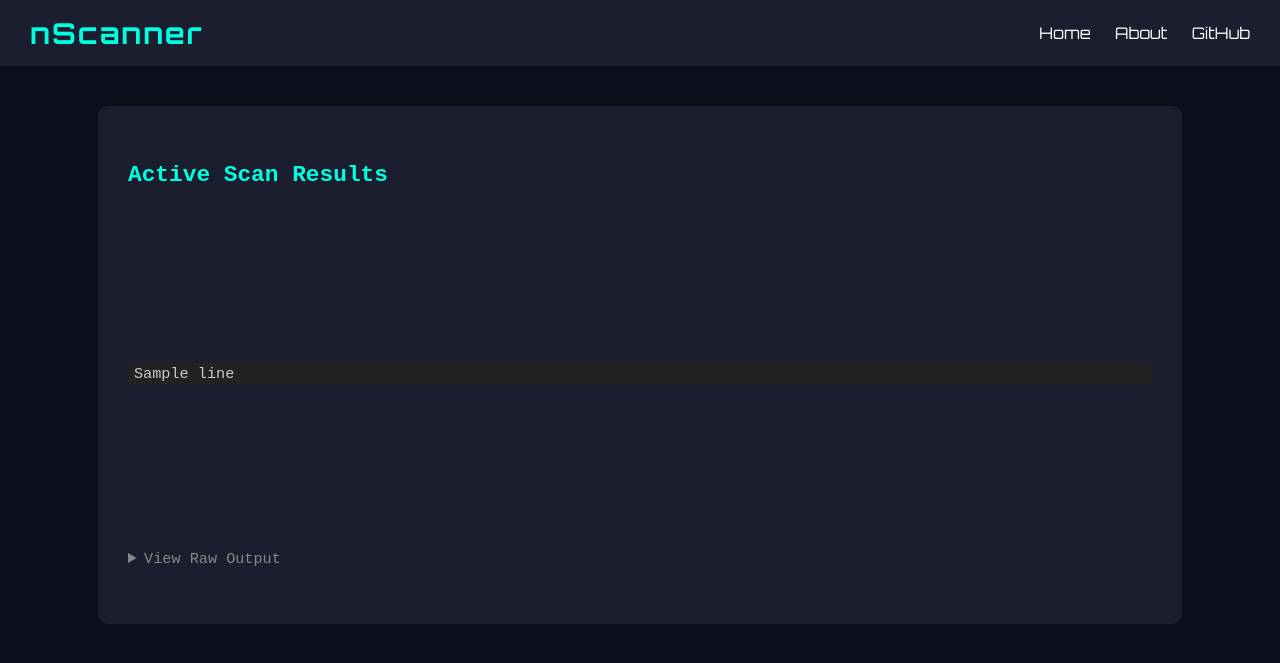
After one commit to Anushree401/nScanner, a Flask app: template templates/active_result.html in a window 1280 px wide. The commit adds this page. Shown: the top 663 px of the page. Run offline with Flask 3, Linux system fonts and the light colour scheme; the template is opened without the code that fills it: most values are stand-ins (such as "Sample title", 1, 10 or a date in 2020).

Commit message:
Result on new page

```diff
--- a/app.py
+++ b/app.py
@@ -14,7 +14,12 @@ limiter = Limiter(
     default_limits=["100 per minute"]
 )
 
-@app.route('/', methods=['GET', 'POST'])
+@app.route('/', methods=['GET'])
+@limiter.limit("5 per minute")
+def index():
+    return redirect(url_for('index'))
+
+@app.route('/scan', methods=['POST'])
 @limiter.limit("5 per minute")
 def index():
     result = []
@@ -26,6 +31,9 @@ def index():
         verbose = request.form.get('verbose') == 'on'
         scan_type = request.form.get('scan')
 
+        if not target:
+            return render_template("error.html", result=["[!] Please enter a target."])
+
         active = ActiveScanner()
         passive = PassiveScanner()
 
@@ -33,13 +41,17 @@ def index():
             if scan_type == 'active':
                 try:
                     result = active.scan(target, ports, verbose)
+                    return render_template("active_result.html", result=result, target=target)
                 except Exception as e:
                     result = [f"[!] Error during active scan: {str(e)}"]
+                    return render_template("error.html", message=f"Scan failed: {str(e)}")
             elif scan_type == 'passive':
                 try:
                     recon = passive.full_recon(target)
+                    return render_template("passive_result.html", recon=recon, target=target)
                 except Exception as e:
                     recon = {"error": f"[!] Error during passive recon: {str(e)}"}
+                    return render_template("error.html", message=f"Scan failed: {str(e)}")
 
     return render_template("index.html", result=result, recon=recon)
 
--- a/static/style.css
+++ b/static/style.css
@@ -92,42 +92,56 @@ input[type="text"] {
   margin: 40px auto;
   width: 80%;
   background: #1a1e2f;
-  padding: 20px;
+  padding: 20px 30px;
   border-radius: 10px;
   text-align: left;
   white-space: pre-wrap;
+  font-family: 'Courier New', monospace;
+  font-size: 0.95rem;
 }
 
 .results h2 {
   margin-top: 0;
   color: #00ffe1;
+  margin-bottom: 1rem;
 }
 
 .results h3 {
   color: #00ffe1;
   margin-top: 20px;
 }
+
 .results p, .results ul {
   font-size: 0.95rem;
   color: #ccc;
 }
+
 .results ul {
   list-style-type: none;
-  padding-left: 0;
-}
-.results li {
-  margin-bottom: 6px;
-}
-
-.results ul {
-  list-style: none;
   padding-left: 0;
 }
 
 .results li {
   margin-bottom: 6px;
-  font-family: monospace;
+  font-family: 'Courier New', monospace;
   font-size: 0.95rem;
+  padding: 2px 6px;
+  border-radius: 4px;
+}
+
+.results li.good {
+  color: #00ff99;
+  background-color: #003322;
+}
+
+.results li.warning {
+  color: #ffaa00;
+  background-color: #332600;
+}
+
+.results li.neutral {
+  color: #ccc;
+  background-color: #222;
 }
 
 .btn {
--- /dev/null
+++ b/templates/active_result.html
@@ -0,0 +1,45 @@
+<!DOCTYPE html>
+<html lang="en">
+<head>
+  <meta charset="UTF-8">
+  <meta name="viewport" content="width=device-width, initial-scale=1.0">
+  <title>Active Scan | nScanner</title>
+  <link rel="stylesheet" href="https://fonts.googleapis.com/css2?family=Orbitron:wght@400;700&display=swap">
+  <link rel="stylesheet" href="{{ url_for('static', filename='style.css') }}">
+</head>
+<body>
+  <nav>
+    <div class="logo">nScanner</div>
+    <div class="nav-links">
+      <a href="{{ url_for('index') }}">Home</a>
+      <a href="{{ url_for('about') }}">About</a>
+      <a href="https://github.com/Anushree401/nScanner" target="_blank">GitHub</a>
+    </div>
+  </nav>
+
+  <div class="results">
+    <h2>Active Scan Results</h2>
+
+    {% if result | length == 0 %}
+      <p>No open ports found or scan returned no data.</p>
+    {% else %}
+      <ul>
+        {% for line in result %}
+          {% if '[+]' in line %}
+            <li class="good"><strong>✔</strong> {{ line | safe }}</li>
+          {% elif '[-]' in line %}
+            <li class="warning"><strong>•</strong> {{ line | safe }}</li>
+          {% else %}
+            <li class="neutral">{{ line | safe }}</li>
+          {% endif %}
+        {% endfor %}
+      </ul>
+    {% endif %}
+
+    <details>
+      <summary style="cursor: pointer; color: #888;">View Raw Output</summary>
+      <pre style="color: #aaa;">{{ result | join('\n') }}</pre>
+    </details>
+  </div>
+</body>
+</html>
```
Also changed, not shown: templates/error.html (added, +27 -0 lines), templates/index.html (+0 -56 lines), templates/passive_result.html (added, +54 -0 lines). Lines whose indentation alone changed are shown as unchanged.
